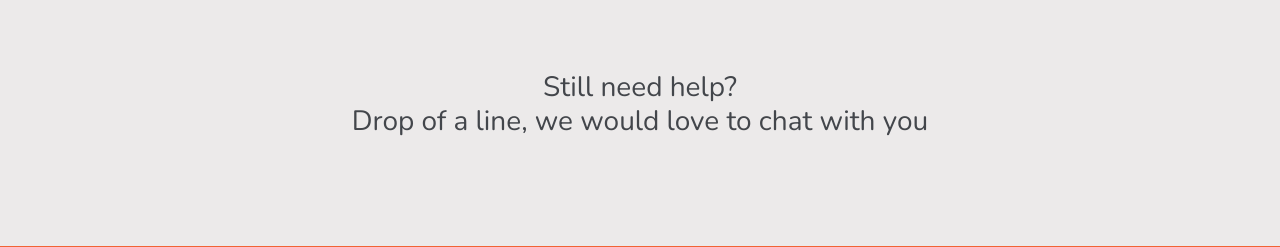
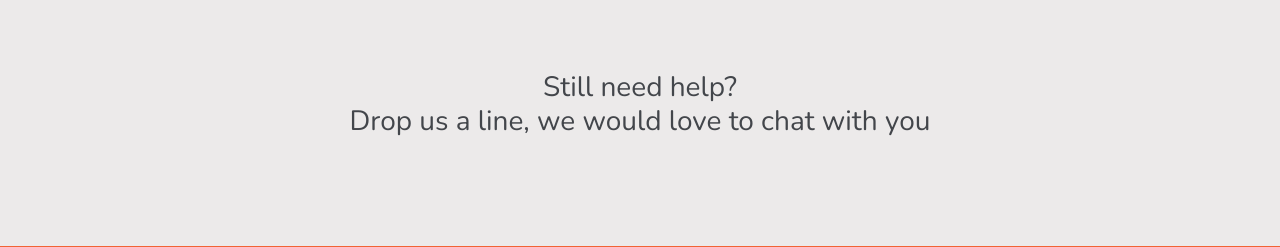
Before and after one commit to BlackMountainSolutions/blackmountain, a Rails app: page / in a window 1280 px wide. Shown: the part 3763-4010 px from the top of the page. Run offline with Rails 7, Linux system fonts and the light colour scheme; style sheets or scripts are compiled from the project's sources; some libraries are stand-ins or nearby versions.

Commit message:
Fix small typo

```diff
--- a/app/views/welcome/_need_help.html.erb
+++ b/app/views/welcome/_need_help.html.erb
@@ -17,6 +17,6 @@
                 <% end %>
             </div>
         </div>
-        <h3 class="text-center mt-4">Still need help?<br />Drop of a line, we would love to chat with you</h3>
+        <h3 class="text-center mt-4">Still need help?<br />Drop us a line, we would love to chat with you</h3>
     </div>
 </section>
```
